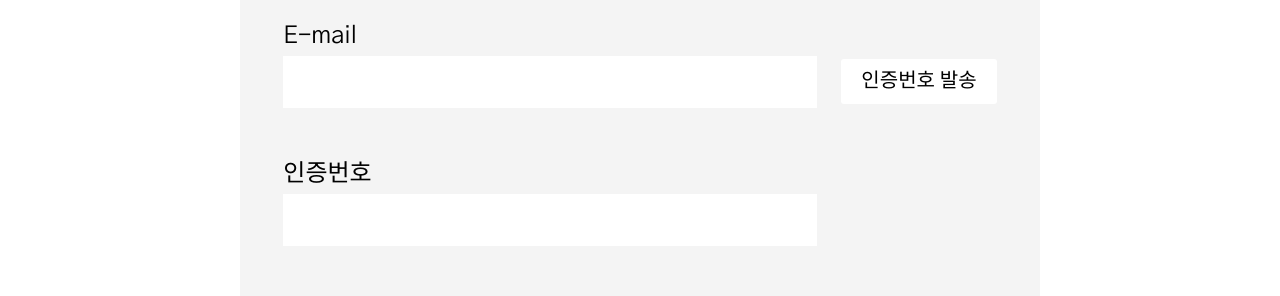
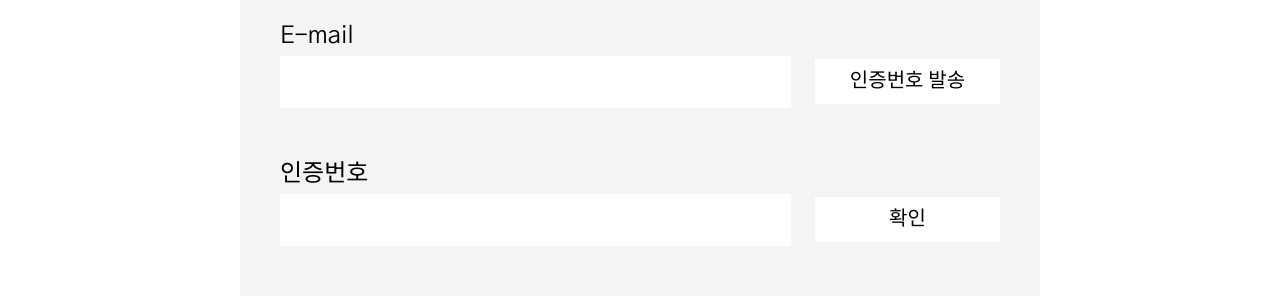
Before and after one commit to GaebalLog/GaebalLog_front, a Next.js app: page /auth/forgotPassword in a window 1280 px wide. Shown: the part 141-437 px from the top of the page. Built offline with nearby package versions, Linux system fonts and the light colour scheme; no server answers; a small style sheet from the web is missing.

Commit message:
[FEAT] 비밀번호 찾기 페이지 버튼 사이즈 수정 및 추가

```diff
--- a/src/app/auth/forgotPassword/page.tsx
+++ b/src/app/auth/forgotPassword/page.tsx
@@ -62,7 +62,7 @@ const ForgotPassword = () => {
       <form className={styles.form}>
         <h1 className={styles.title}>Forgot your password?</h1>
         <div className="flex">
-          <div className="w-[534px]">
+          <div className="w-[511px]">
             <InputWithLabel
               label="E-mail"
               type="email"
@@ -74,27 +74,42 @@ const ForgotPassword = () => {
             <Button
               data-testid="sendEmail"
               type="button"
-              size="tab"
+              size="sendEmail"
               color="white"
               onClick={sendMail}
             >
-              {isEmailSent ? "인증번호 재발송" : "인증번호 발송"}
+              {isEmailSent ? "인증번호 재 발송" : "인증번호 발송"}
             </Button>
           </div>
         </div>
         <p className={styles.emailValidationMsg}>
           입력한 이메일은 잘못 된 형식입니다.
         </p>
+        <div className="flex">
+          <div className="w-[511px]">
             <InputWithLabel
-          className="w-[534px]"
+              className="w-[511px]"
               label="인증번호"
               type="text"
               value={verificationCode.value + ""}
               onChange={verificationCode.onChange}
             />
+          </div>
+          <div className={styles.checkDuplicateButton}>
+            <Button
+              data-testid="sendEmail"
+              type="button"
+              size="sendEmail"
+              color="white"
+              onClick={sendMail}
+            >
+              확인
+            </Button>
+          </div>
+        </div>
         <CountdownMsg isEmailSent={isEmailSent} resendClick={resendClick} />
         <InputWithLabel
-          className="w-[534px]"
+          className="w-[511px]"
           label="비밀번호 재설정"
           type="password"
           value={passwordInput.value + ""}
@@ -104,7 +119,7 @@ const ForgotPassword = () => {
           비밀번호는 8~20 자의 영문 소문자, 숫자, 특문 사용
         </p>
         <InputWithLabel
-          className="w-[534px]"
+          className="w-[511px]"
           label="비밀번호 재확인"
           type="password"
           value={passwordConfirmInput.value + ""}
--- a/src/components/designSystem/Button.tsx
+++ b/src/components/designSystem/Button.tsx
@@ -19,6 +19,7 @@ const BUTTON_VARIANT = {
   button: `text-[16px] py-[10px] px-[20px] rounded-[3px]`,
   subTab: `text-[20px] py-[4px]`,
   myCategory: `text-[20px] h-[40px] leading-[23.28px] py-[10px] px-4 font-hack max-w-[180px] truncate`,
+  sendEmail: "text-[20px] leading-[25px] w-[185px] py-[10px]",
 };
 
 const COLOR_VARIANT = {
```
Lines whose indentation alone changed are shown as unchanged.
